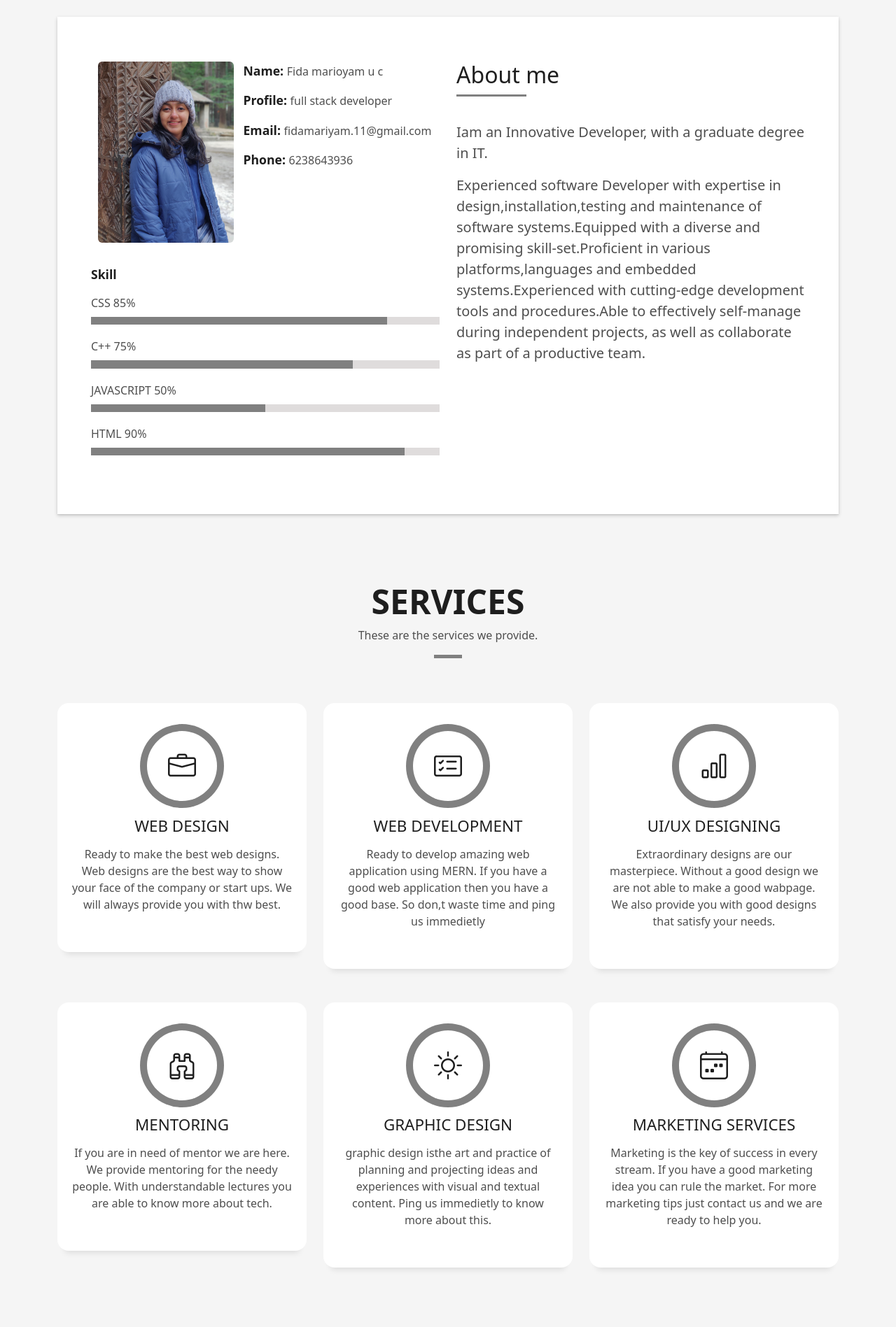
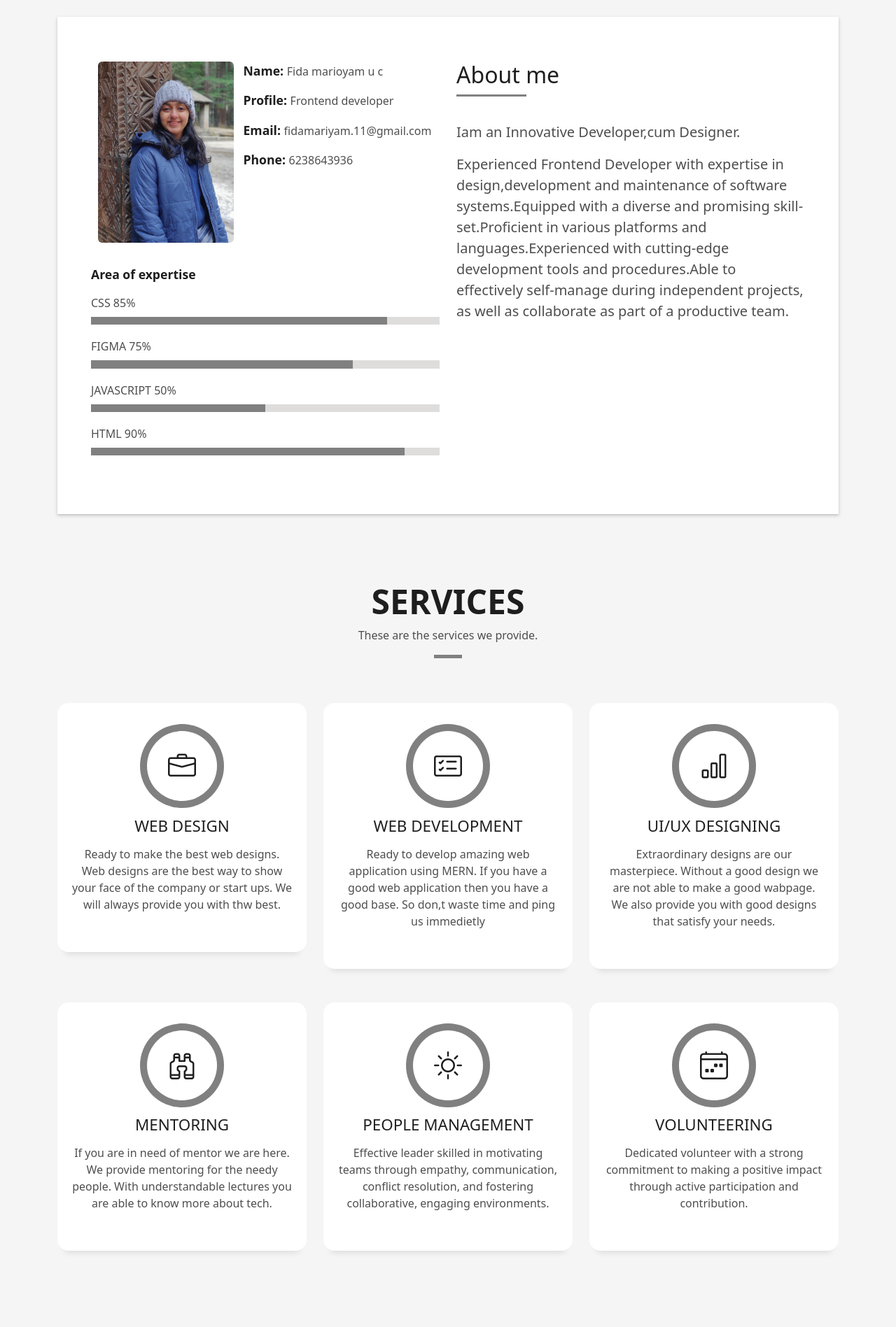
Before and after one commit to fidamaryam/personal-site, a plain HTML site: page index.html in a window 1280 px wide. Shown: the part 840-2737 px from the top of the page at 70% size. Drawn offline with nearby package versions, Linux system fonts and the light colour scheme.

Commit message:
Update index.html

```diff
--- a/index.html
+++ b/index.html
@@ -87,19 +87,19 @@
                     <div class="col-sm-6 col-md-7">
                       <div class="about-info">
                         <p><span class="title-s">Name: </span> <span>Fida marioyam u c</span></p>
-                        <p><span class="title-s">Profile: </span> <span>full stack developer</span></p>
+                        <p><span class="title-s">Profile: </span> <span>Frontend developer</span></p>
                         <p><span class="title-s">Email: </span> <span>fidamariyam.11@gmail.com</span></p>
                         <p><span class="title-s">Phone: </span> <span>6238643936</span></p>
                       </div>
                     </div>
                   </div>
                   <div class="skill-mf">
-                    <p class="title-s">Skill</p>
+                    <p class="title-s">Area of expertise</p>
                     <span>CSS</span> <span class="pull-right">85%</span>
                     <div class="progress">
                       <div class="progress-bar" role="progressbar" style="width: 85%;" aria-valuenow="85" aria-valuemin="0" aria-valuemax="100"></div>
                     </div>
-                    <span>C++</span> <span class="pull-right">75%</span>
+                    <span>FIGMA</span> <span class="pull-right">75%</span>
                     <div class="progress">
                       <div class="progress-bar" role="progressbar" style="width: 75%" aria-valuenow="75" aria-valuemin="0" aria-valuemax="100"></div>
                     </div>
@@ -121,10 +121,10 @@
                       </h5>
                     </div>
                     <p class="lead">
-                      Iam an Innovative Developer, with a graduate degree in IT.
+                      Iam an Innovative Developer,cum Designer.
                     </p>
                     <p class="lead">
-                      Experienced software Developer with expertise in design,installation,testing and maintenance of software systems.Equipped with a diverse and promising skill-set.Proficient in various platforms,languages and embedded systems.Experienced with cutting-edge development tools and procedures.Able to effectively self-manage during independent projects, as well as collaborate as part of a productive team.
+                      Experienced Frontend Developer with expertise in design,development and maintenance of software systems.Equipped with a diverse and promising skill-set.Proficient in various platforms and languages.Experienced with cutting-edge development tools and procedures.Able to effectively self-manage during independent projects, as well as collaborate as part of a productive team.
                     </p>
                   </div>
                 </div>
@@ -203,7 +203,7 @@
                 <span class="ico-circle"><i class="bi bi-binoculars"></i></span>
               </div>
               <div class="service-content">
-                <h2 class="s-title">MENTORing</h2>
+                <h2 class="s-title">MENTORING</h2>
                 <p class="s-description text-center">
                  If you are in need of mentor we are here.
                  We provide mentoring for the needy people.
@@ -218,12 +218,9 @@
                 <span class="ico-circle"><i class="bi bi-brightness-high"></i></span>
               </div>
               <div class="service-content">
-                <h2 class="s-title">Graphic Design</h2>
+                <h2 class="s-title">People Management</h2>
                 <p class="s-description text-center">
-                  graphic design isthe art and practice of planning and projecting ideas
-                  and experiences with visual and textual content.
-                  Ping us immedietly to know more about this.
-                </p>
+                  Effective leader skilled in motivating teams through empathy, communication, conflict resolution, and fostering collaborative, engaging environments.
               </div>
             </div>
           </div>
@@ -233,11 +230,9 @@
                 <span class="ico-circle"><i class="bi bi-calendar4-week"></i></span>
               </div>
               <div class="service-content">
-                <h2 class="s-title">Marketing Services</h2>
+                <h2 class="s-title">Volunteering</h2>
                 <p class="s-description text-center">
-                  Marketing is the key of success in every stream.
-                  If you have a good marketing idea you can rule the market.
-                  For more marketing tips just contact us and we are ready to help you.
+                  Dedicated volunteer with a strong commitment to making a positive impact through active participation and contribution.
                 </p>
               </div>
             </div>
@@ -392,7 +387,7 @@
                             <div class="sent-message">Your message has been sent. Thank you!</div>
                           </div>
                           <div class="col-md-12 text-center">
-                            <button type="submit" onclick=" return submt()" class="button button-a button-big button-rouded">Send Message</button>
+                            <button id="button" type="submit" onclick="return submt()" class="button button-a button-big button-rouded">Send Message</button>
 
                           </div>
                         </div>
```
